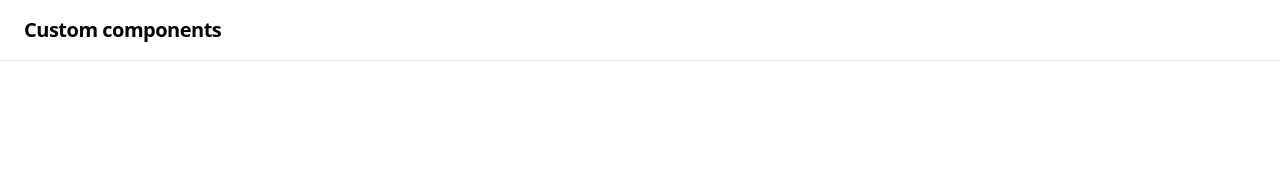
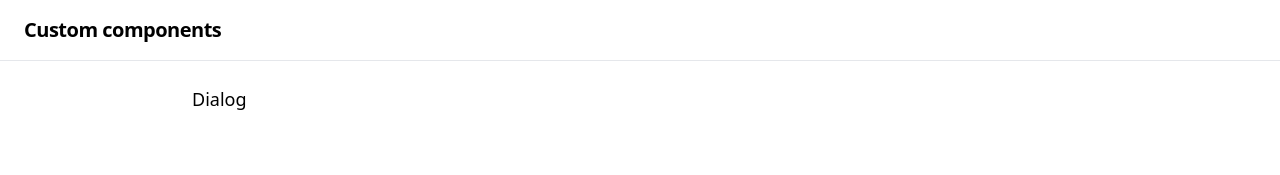
Before and after one commit to Liakhov/Dialog-component, an Angular app: page / in a window 1280 px wide. Shown: the top 175 px of the page. Built offline with nearby package versions, Linux system fonts and the light colour scheme.

Commit message:
6. component list page

```diff
--- a/src/app/app.routes.ts
+++ b/src/app/app.routes.ts
@@ -1,3 +1,12 @@
 import { Routes } from '@angular/router';
 
-export const routes: Routes = [];
+export const routes: Routes = [
+  {
+    path: '',
+    loadComponent: () => import('./demo/pages/component-list-page/component-list-page.component').then(c => c.ComponentListPageComponent)
+  },
+  {
+    path: '**',
+    redirectTo: '/'
+  }
+];
--- /dev/null
+++ b/src/app/demo/pages/component-list-page/component-list-page.component.html
@@ -0,0 +1,5 @@
+<ul class="flex flex-col gap-4 w-full mx-auto max-w-4xl">
+  <li class="text-lg cursor-pointer" routerLink="./dialog">
+    Dialog
+  </li>
+</ul>
```
Also changed, not shown: src/app/demo/pages/component-list-page/component-list-page.component.ts (added, +13 -0 lines).
